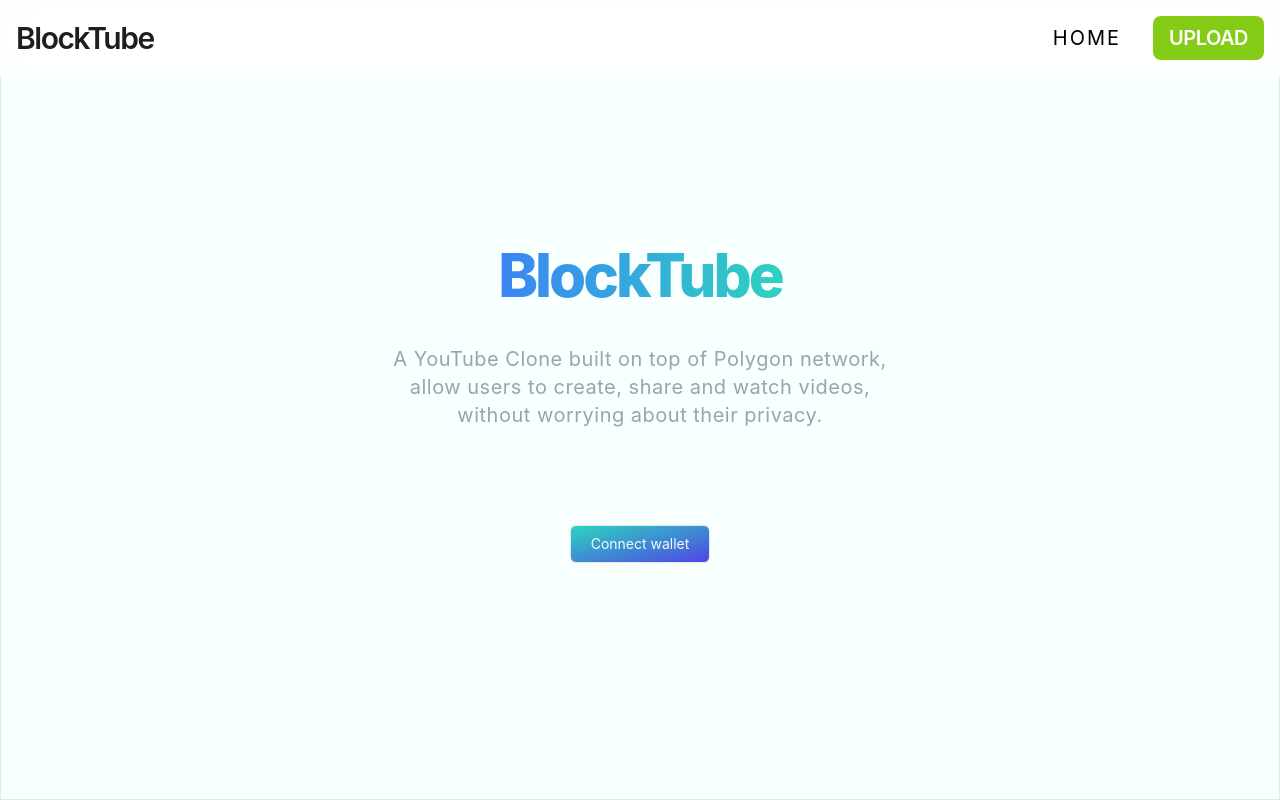
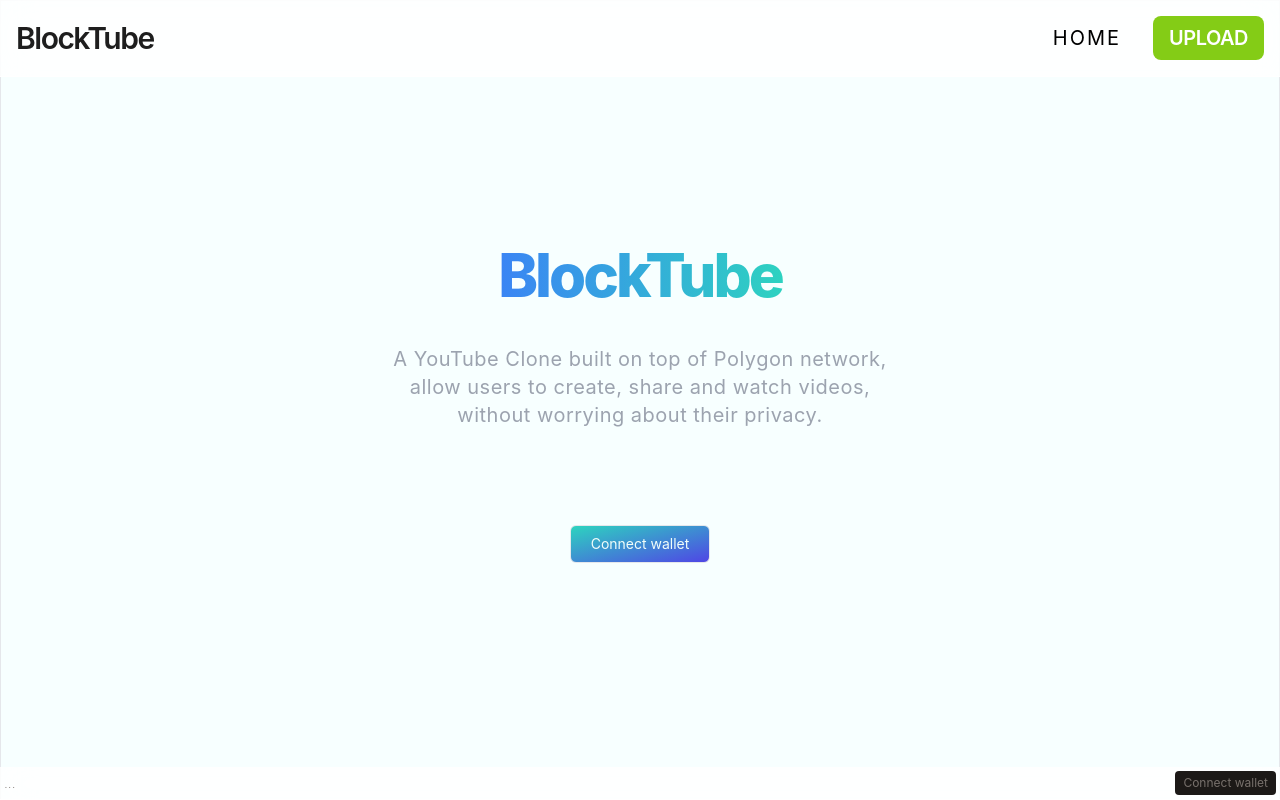
Before and after one commit to Pryority/web3-youtube, a Next.js app: page /landing in a window 1280 px wide. Built offline with nearby package versions, Linux system fonts and the light colour scheme; no server answers; what @livepeer/react, livepeer would draw is missing.

Commit message:
fix: styling of footer

```diff
--- /dev/null
+++ b/components/Footer.js
@@ -0,0 +1,61 @@
+import { useEffect, useState } from 'react'
+import Link from 'next/link'
+import { Bars3Icon, CloudArrowUpIcon } from '@heroicons/react/24/solid'
+import MenuItems from './MenuItems'
+
+export default function Footer() {
+    const [active, setActive] = useState(false);
+    const [isConnected, setIsConnected] = useState(false);
+    const [address, setAddress] = useState([]);
+
+    const showMenu = () => {
+        setActive(!active);
+    };
+
+    const disconnect = () => {
+        setAddress('');
+        setIsConnected(false);
+    };
+
+    const connectWallet = async () => {
+        try {
+            const { ethereum } = window;
+
+            // Checking if user have Metamask installed
+            if (!ethereum) {
+                // If user doesn't have Metamask installed, throw an error
+                alert("Please install MetaMask");
+                return;
+            }
+
+            // If user has Metamask installed, connect to the user's wallet
+            const accounts = await ethereum.request({ method: 'eth_requestAccounts' });
+
+            // At last save the user's wallet address in browser's local storage
+            setAddress(localStorage.getItem('walletAddress', accounts[0]));
+            setIsConnected(true);
+        } catch (error) {
+            console.log(error)
+        }
+    }
+
+    useEffect(() => {
+        connectWallet();
+    }, [])
+    return (
+        <nav>
+            <div className="bottom-0 right-0 z-50 p-1 bg-white/80 dark:bg-stone-900/80 backdrop-blur-lg border-b border-white/80 dark:border-stone-900/80 fixed flex justify-between items-center w-full">
+                <h3 className='font-extralight text-sm text-stone-500'>{address.toString().substring(0, 5) + '...' + address.toString().substring(address.length, address.length - 5)}</h3>
+                <button
+                    className={`text-xs bg-stone-900 text-stone-500 px-2 py-1 rounded ${isConnected ? 'hover:bg-red-500' : 'hover:bg-green-600'} hover:text-[#fcffff]`}
+                    onClick={() => {
+                        // Calling the connectWallet function when user clicks on the button
+                        !address ? connectWallet() : disconnect()
+                    }}
+                >
+                    <span>{isConnected ? 'Disconnect' : 'Connect wallet'}</span>
+                </button>
+            </div>
+        </nav >
+    )
+}
--- a/components/Navbar.js
+++ b/components/Navbar.js
@@ -1,4 +1,4 @@
-import { useState } from 'react'
+import { useEffect, useState } from 'react'
 import Link from 'next/link'
 import { Bars3Icon, CloudArrowUpIcon } from '@heroicons/react/24/solid'
 import MenuItems from './MenuItems'
@@ -9,6 +9,7 @@ export default function Navbar() {
     const showMenu = () => {
         setActive(!active);
     };
+
     return (
         <nav>
             <div className="top-0 right-0 z-50 p-4 bg-white/80 dark:bg-stone-900/80 backdrop-blur-lg border-b border-white/80 dark:border-stone-900/80 fixed flex justify-between items-center w-full">
@@ -21,6 +22,7 @@ export default function Navbar() {
                         />
                     </>
                 )}
+
                 <ul className='hidden md:flex md:flex-row space-x-8 text-xl tracking-widest dark:text-white uppercase items-center'>
                     <li>
                         <Link href="/home" onClick={showMenu}>
--- a/pages/_app.js
+++ b/pages/_app.js
@@ -4,6 +4,7 @@ import client from '../client';
 import { LivepeerConfig } from "@livepeer/react";
 import LivePeerClient from "../livepeer";
 import Navbar from "../components/Navbar";
+import Footer from "../components/Footer";
 
 function MyApp({ Component, pageProps }) {
   return (
@@ -11,6 +12,7 @@ function MyApp({ Component, pageProps }) {
       <LivepeerConfig client={LivePeerClient}>
         <Navbar />
         <Component {...pageProps} />
+        <Footer />
       </LivepeerConfig>
     </ApolloProvider>
   );
--- a/styles/globals.css
+++ b/styles/globals.css
@@ -22,7 +22,7 @@
     @apply border-2 border-[#aaadad] cursor-pointer transition ease-in-out duration-300 rounded-md text-primary mt-2 p-2 hover:text-teal-800 h-36 items-center justify-center flex;
   }
   .button-primary {
-    @apply cursor-pointer transition ease-in-out duration-100 rounded-md p-2 text-teal-50 gr-1 hover:bg-teal-800 hover:text-[#fcffff] hover:gr-2 flex flex-col items-center justify-center bg-1 border;
+    @apply cursor-pointer transition ease-in-out duration-100 rounded-md p-2 text-teal-50 gr-1 hover:bg-teal-800 hover:text-[#fcffff] hover:gr-2 flex flex-col items-center justify-center bg-1 border dark:border-teal-500;
   }
   .gr-1 {
     @apply bg-gradient-to-br from-teal-400 to-indigo-600;
```
